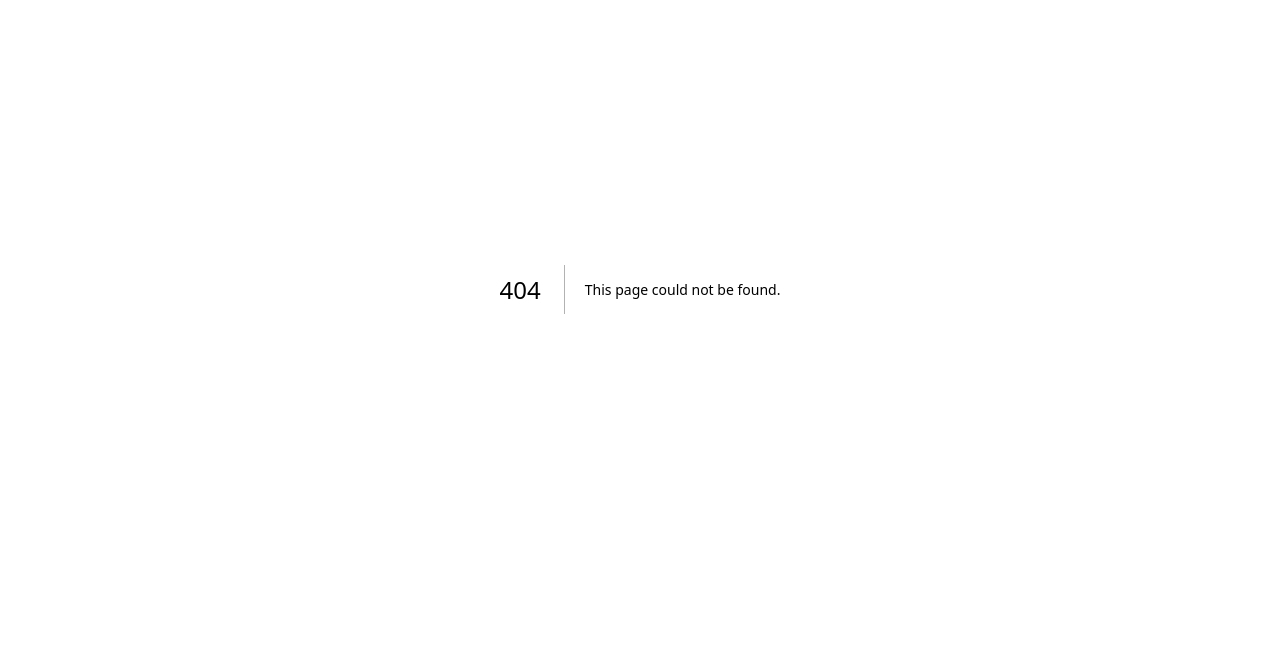
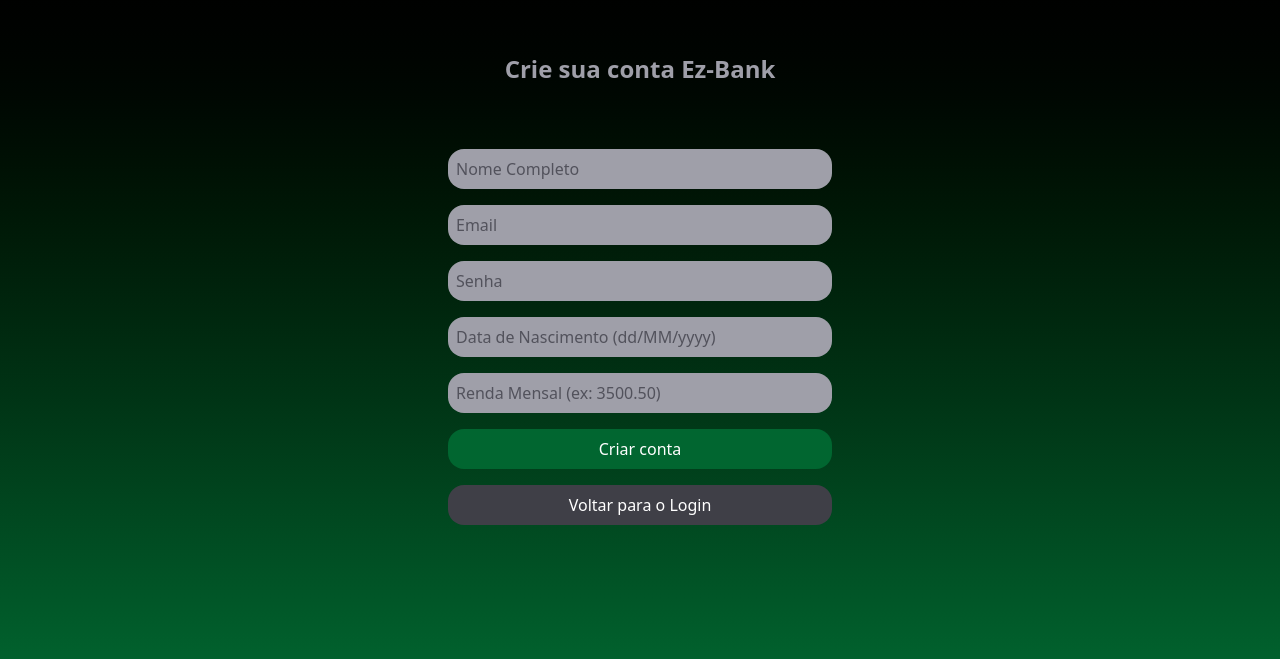
Before and after one commit to HerickReis/Ez-Bank, a Next.js app in the folder web/ez-bank/: page /registerPage in a window 1280 px wide. Before the commit this address had no page. Shown: the part 111-770 px from the top of the page. Built offline with nearby package versions, Linux system fonts and the light colour scheme.

Commit message:
feat: update metadata for Ez Bank and implement register page with form handling

```diff
--- a/web/ez-bank/src/app/layout.tsx
+++ b/web/ez-bank/src/app/layout.tsx
@@ -13,8 +13,8 @@ const geistMono = Geist_Mono({
 });
 
 export const metadata: Metadata = {
-  title: "Create Next App",
-  description: "Generated by create next app",
+  title: "Ez Bank - Facilitar é nossa especialidade",
+  description: "Gerenciado por Ez Bank",
 };
 
 export default function RootLayout({
--- a/web/ez-bank/src/app/loginPage/page.tsx
+++ b/web/ez-bank/src/app/loginPage/page.tsx
@@ -98,7 +98,7 @@ export default function LoginPage() {
         </form>
 
         <Link
-          href="/register"
+          href="/registerPage"
           className="bg-green-800 text-white p-2 rounded-2xl text-center"
         >
           Criar uma conta
--- a/web/ez-bank/src/app/page.tsx
+++ b/web/ez-bank/src/app/page.tsx
@@ -6,20 +6,20 @@ export default function Home() {
       <div className="w-full h-screen flex flex-col justify-center items-center bg-gradient-to-b from-black to-green-800 px-6 relative">
         <Image
           src="/logo.svg"
-          alt="Logo do FinanZero"
+          alt="Logo do Ez Bank"
           width={240}
           height={240}
           className="absolute top-2 left-2"
         />
+
       <h1 className="text-zinc-400 text-2xl font-bold text-center mb-32">
         Seja bem-vindo, este é o local perfeito para descomplicar sua vida
         financeira!
       </h1>
 
-      <button className="bg-green-800 text-white p-2 rounded-2xl">
-        Comece agora
-        <Link href="/loginPage" className="absolute inset-0" />
-      </button>
+      <Link href="/loginPage" className="bg-green-800 text-white p-2 rounded-2xl text-center">
+        Acesse sua conta
+      </Link>
     </div>
   );
 }
--- /dev/null
+++ b/web/ez-bank/src/app/registerPage/page.tsx
@@ -0,0 +1,127 @@
+"use client";
+
+import Link from "next/link";
+import { useRouter } from "next/navigation";
+import { useState } from "react";
+
+export default function RegisterPage() {
+  const [nmUsuario, setNmUsuario] = useState("");
+  const [dsEmail, setDsEmail] = useState("");
+  const [dtNascimento, setDtNascimento] = useState("");
+  const [vlRendaMensal, setVlRendaMensal] = useState("");
+  const [txSenha, setTxSenha] = useState("");
+
+  const [erro, setErro] = useState<string | null>(null);
+  const [isLoading, setIsLoading] = useState(false);
+  const router = useRouter();
+
+  const handleRegister = async (e: React.FormEvent) => {
+    e.preventDefault();
+    setErro(null);
+    setIsLoading(true);
+
+    const usurioData = {
+      nmUsuario: nmUsuario,
+      dsEmail: dsEmail,
+      dtNascimento: dtNascimento, // Formato "dd/MM/yyyy"
+      vlRendaMensal: parseFloat(vlRendaMensal), // Converter para número
+      txSenha: txSenha,
+    };
+
+    try {
+      const response = await fetch("http://localhost:8080/api/usuarios", {
+        method: "POST",
+        headers: {
+          "Content-Type": "application/json",
+        },
+        body: JSON.stringify(usurioData),
+      });
+
+      if (response.ok) {
+        alert("Conta criada com sucesso! faça o Login.");
+        router.push("/loginPage");
+      } else {
+        const erroData = await response.json();
+        setErro(erroData.message);
+      }
+    } catch (error) {
+      console.error("Erro de conexão:", error);
+      setErro("Não foi possível conectar com o servidor, Tente novamente.");
+    } finally {
+      setIsLoading(false);
+    }
+  };
+
+  return (
+    <div className="w-full h-screen flex flex-col justify-center items-center bg-gradient-to-b from-black to-green-800 px-6 relative">
+      <h1 className="text-zinc-400 text-2xl font-bold text-center mb-16">
+        Crie sua conta Ez-Bank
+      </h1>
+      {erro && (
+        <div className="bg-red-200 border border-red-500 text-red-800 p-3 rounded-2xl mb-4 text-center w-full max-w-sm">
+          {erro}
+        </div>
+      )}
+      <div className="flex flex-col gap-4 w-full max-w-sm">
+        <form onSubmit={handleRegister} className="flex flex-col gap-4">
+          <input
+            type="text"
+            value={nmUsuario}
+            onChange={(e) => setNmUsuario(e.target.value)}
+            placeholder="Nome Completo"
+            className="p-2 rounded-2xl bg-zinc-400 text-black placeholder:text-zinc-600"
+            required
+          />
+          <input
+            type="email"
+            value={dsEmail}
+            onChange={(e) => setDsEmail(e.target.value)}
+            placeholder="Email"
+            className="p-2 rounded-2xl bg-zinc-400 text-black placeholder:text-zinc-600"
+            required
+          />
+          <input
+            type="password"
+            value={txSenha}
+            onChange={(e) => setTxSenha(e.target.value)}
+            placeholder="Senha"
+            className="p-2 rounded-2xl bg-zinc-400 text-black placeholder:text-zinc-600"
+            required
+          />
+          <input
+            type="text"
+            value={dtNascimento}
+            onChange={(e) => setDtNascimento(e.target.value)}
+            placeholder="Data de Nascimento (dd/MM/yyyy)"
+            className="p-2 rounded-2xl bg-zinc-400 text-black placeholder:text-zinc-600"
+            required
+          />
+          <input
+            type="number"
+            step="0.01" // Permite decimais
+            value={vlRendaMensal}
+            onChange={(e) => setVlRendaMensal(e.target.value)}
+            placeholder="Renda Mensal (ex: 3500.50)"
+            className="p-2 rounded-2xl bg-zinc-400 text-black placeholder:text-zinc-600"
+            required
+          />
+
+          <button
+            type="submit"
+            className="bg-green-800 text-white p-2 rounded-2xl disabled:bg-zinc-500"
+            disabled={isLoading}
+          >
+            {isLoading ? "Criando conta..." : "Criar conta"}
+          </button>
+        </form>
+
+        <Link
+          href="/loginPage"
+          className="bg-zinc-700 text-white p-2 rounded-2xl text-center"
+        >
+          Voltar para o Login
+        </Link>
+      </div>
+    </div>
+  );
+}
```
